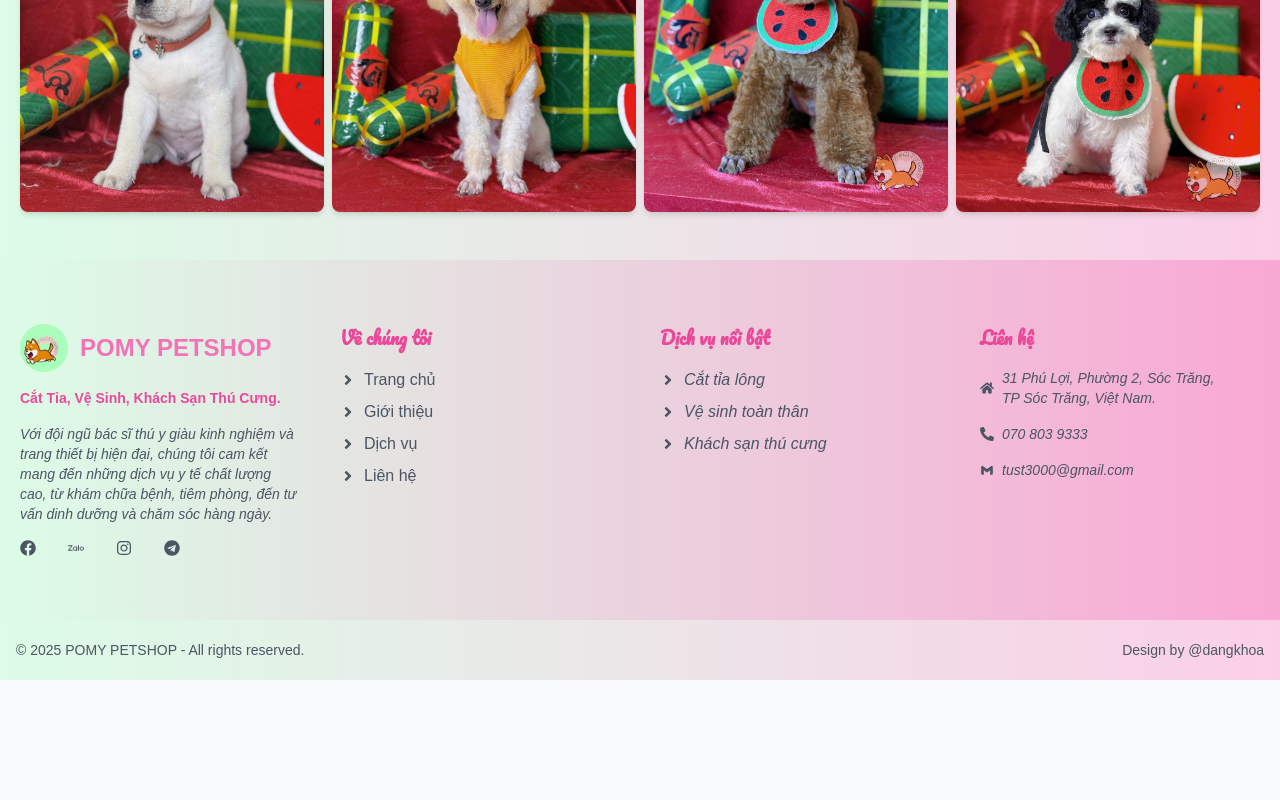
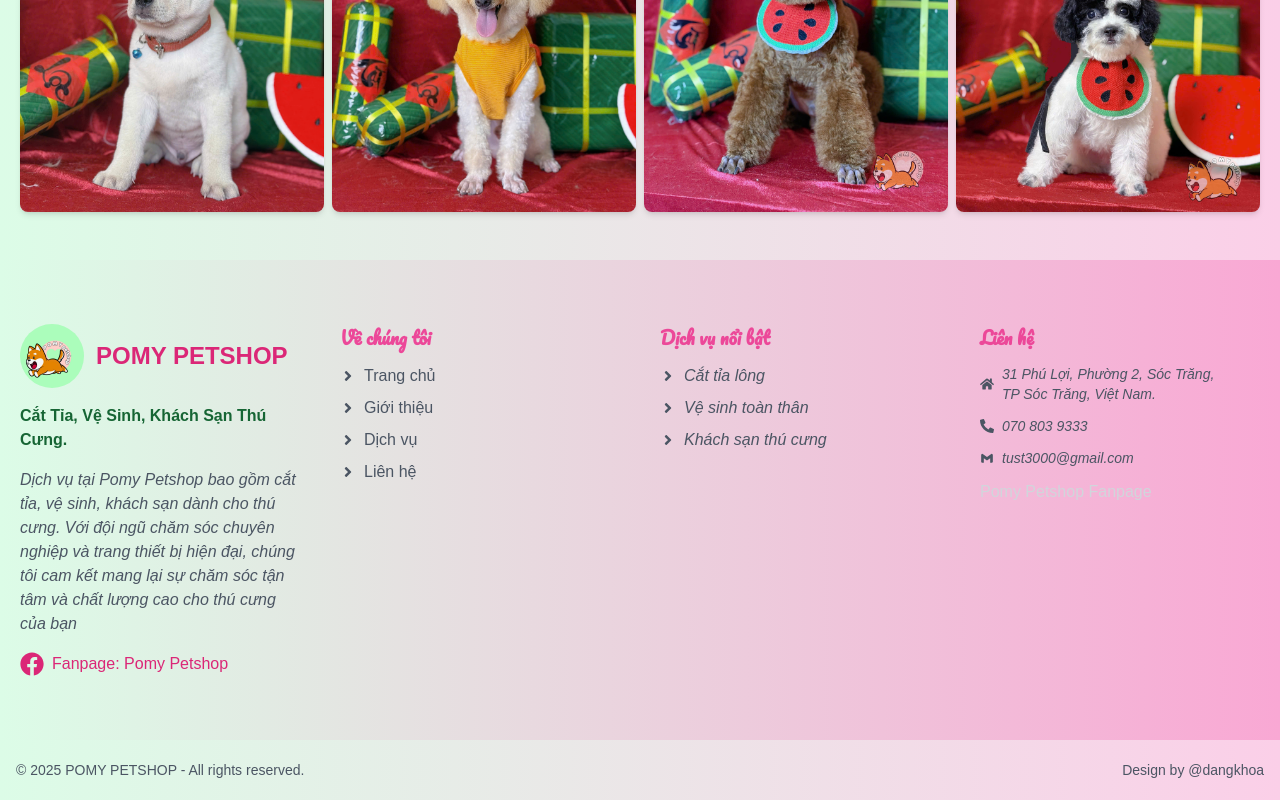
Before and after one commit to dangkhoa45/pomy-petshop, a Next.js app: page / in a window 1280 px wide. Shown: the part 5238-6038 px from the top of the page. Before the commit the page ends 5918 px from the top, so only its background shows below. Built offline with nearby package versions, Linux system fonts and the light colour scheme; a web font is replaced by a local one.

Commit message:
update footer

```diff
--- a/src/components/Footer.tsx
+++ b/src/components/Footer.tsx
@@ -2,18 +2,24 @@
 import { motion } from "framer-motion";
 import Image from "next/image";
 import Link from "next/link";
+import { useEffect } from "react";
 import { BiLogoGmail } from "react-icons/bi";
-import {
-  FaAngleRight,
-  FaFacebook,
-  FaHome,
-  FaInstagram,
-  FaPhoneAlt,
-  FaTelegram,
-} from "react-icons/fa";
-import { SiZalo } from "react-icons/si";
+import { FaAngleRight, FaFacebook, FaHome, FaPhoneAlt } from "react-icons/fa";
 
 function Footer() {
+  useEffect(() => {
+    const fbScript = document.createElement("script");
+    fbScript.async = true;
+    fbScript.defer = true;
+    fbScript.crossOrigin = "anonymous";
+    fbScript.src =
+      "https://connect.facebook.net/en_US/sdk.js#xfbml=1&version=v15.0";
+    document.body.appendChild(fbScript);
+
+    return () => {
+      document.body.removeChild(fbScript);
+    };
+  }, []);
   return (
     <footer className="bg-gradient-to-r from-green-100 to-pink-300  text-gray-300">
       <div className="container px-5 py-16 mx-auto grid grid-cols-1 md:grid-cols-4 gap-10">
@@ -27,55 +33,32 @@ function Footer() {
             <Image
               src="/images/logo.jpg"
               alt="POMY PETSHOP Logo"
-              className="w-12 h-12 rounded-full"
-              width={48}
-              height={48}
+              className="w-[56px] h-[56px] md:w-16 md:h-16 rounded-full"
+              width={64}
+              height={64}
             />
-            <span className="ml-3 text-2xl text-pink-400 font-extrabold">
+            <span className="ml-3 text-2xl text-pink-600 font-extrabold">
               POMY PETSHOP
             </span>
           </motion.a>
-          <p className="text-sm text-pink-500 font-semibold flex items-center">
+          <p className="text-md text-green-800 font-semibold flex items-center">
             Cắt Tỉa, Vệ Sinh, Khách Sạn Thú Cưng.
           </p>
-          <p className="text-gray-600 text-sm italic">
-            Với đội ngũ bác sĩ thú y giàu kinh nghiệm và trang thiết bị hiện
-            đại, chúng tôi cam kết mang đến những dịch vụ y tế chất lượng cao,
-            từ khám chữa bệnh, tiêm phòng, đến tư vấn dinh dưỡng và chăm sóc
-            hàng ngày.
+          <p className="text-gray-600 text-md italic">
+            Dịch vụ tại Pomy Petshop bao gồm cắt tỉa, vệ sinh, khách sạn dành
+            cho thú cưng. Với đội ngũ chăm sóc chuyên nghiệp và trang thiết bị
+            hiện đại, chúng tôi cam kết mang lại sự chăm sóc tận tâm và chất
+            lượng cao cho thú cưng của bạn
           </p>
-          <div className="flex space-x-8">
+          <div className="flex flex-col space-y-3">
             <a
               href="https://www.facebook.com/cuahangthucungPOMY"
               target="_blank"
               rel="noopener noreferrer"
-              className="hover:text-pink-500 text-gray-600 hover:animate-bounce"
+              className=" flex  space-x-2 hover:underline text-pink-600 hover:animate-bounce"
             >
-              <FaFacebook />
-            </a>
-            <a
-              href="https://zalo.com"
-              target="_blank"
-              rel="noopener noreferrer"
-              className="hover:text-pink-500 text-gray-600 hover:animate-bounce "
-            >
-              <SiZalo />
-            </a>
-            <a
-              href="https://instagram.com"
-              target="_blank"
-              rel="noopener noreferrer"
-              className="hover:text-pink-500 text-gray-600 hover:animate-bounce"
-            >
-              <FaInstagram />
-            </a>
-            <a
-              href="https://instagram.com"
-              target="_blank"
-              rel="noopener noreferrer"
-              className="hover:text-pink-500 text-gray-600 hover:animate-bounce"
-            >
-              <FaTelegram />
+              <FaFacebook className="w-6 h-6" />
+              <span>Fanpage: Pomy Petshop</span>
             </a>
           </div>
         </motion.div>
@@ -84,7 +67,7 @@ function Footer() {
           initial={{ opacity: 0, y: 30 }}
           animate={{ opacity: 1, y: 0 }}
           transition={{ duration: 0.8, delay: 0.2 }}
-          className="space-y-4"
+          className="space-y-3"
         >
           <h3 className="text-lg font-semibold text-pink-500">Về chúng tôi</h3>
           <ul className="list-none space-y-2">
@@ -111,7 +94,7 @@ function Footer() {
           initial={{ opacity: 0, y: 30 }}
           animate={{ opacity: 1, y: 0 }}
           transition={{ duration: 0.8, delay: 0.4 }}
-          className="space-y-4"
+          className="space-y-3"
         >
           <h3 className="text-lg font-semibold text-pink-500">
             Dịch vụ nổi bật
@@ -135,7 +118,7 @@ function Footer() {
           initial={{ opacity: 0, y: 30 }}
           animate={{ opacity: 1, y: 0 }}
           transition={{ duration: 0.8, delay: 0.6 }}
-          className="space-y-4"
+          className="space-y-3"
         >
           <h3 className="text-lg font-semibold text-pink-500">Liên hệ</h3>
           <p className="text-sm hover:text-pink-500 text-gray-600 flex items-center italic">
@@ -153,6 +136,26 @@ function Footer() {
             <BiLogoGmail className="mr-2" />
             <Link href="mailto:tust3000@gmail.com">tust3000@gmail.com</Link>
           </p>
+          <div
+            className="fb-page"
+            data-href="https://www.facebook.com/cuahangthucungPOMY"
+            data-tabs=""
+            data-width="340"
+            data-height="70"
+            data-small-header="true"
+            data-adapt-container-width="true"
+            data-hide-cover="false"
+            data-show-facepile="false"
+          >
+            <blockquote
+              cite="https://www.facebook.com/cuahangthucungPOMY"
+              className="fb-xfbml-parse-ignore "
+            >
+              <a href="https://www.facebook.com/cuahangthucungPOMY">
+                Pomy Petshop Fanpage
+              </a>
+            </blockquote>
+          </div>
         </motion.div>
       </div>
 
```
